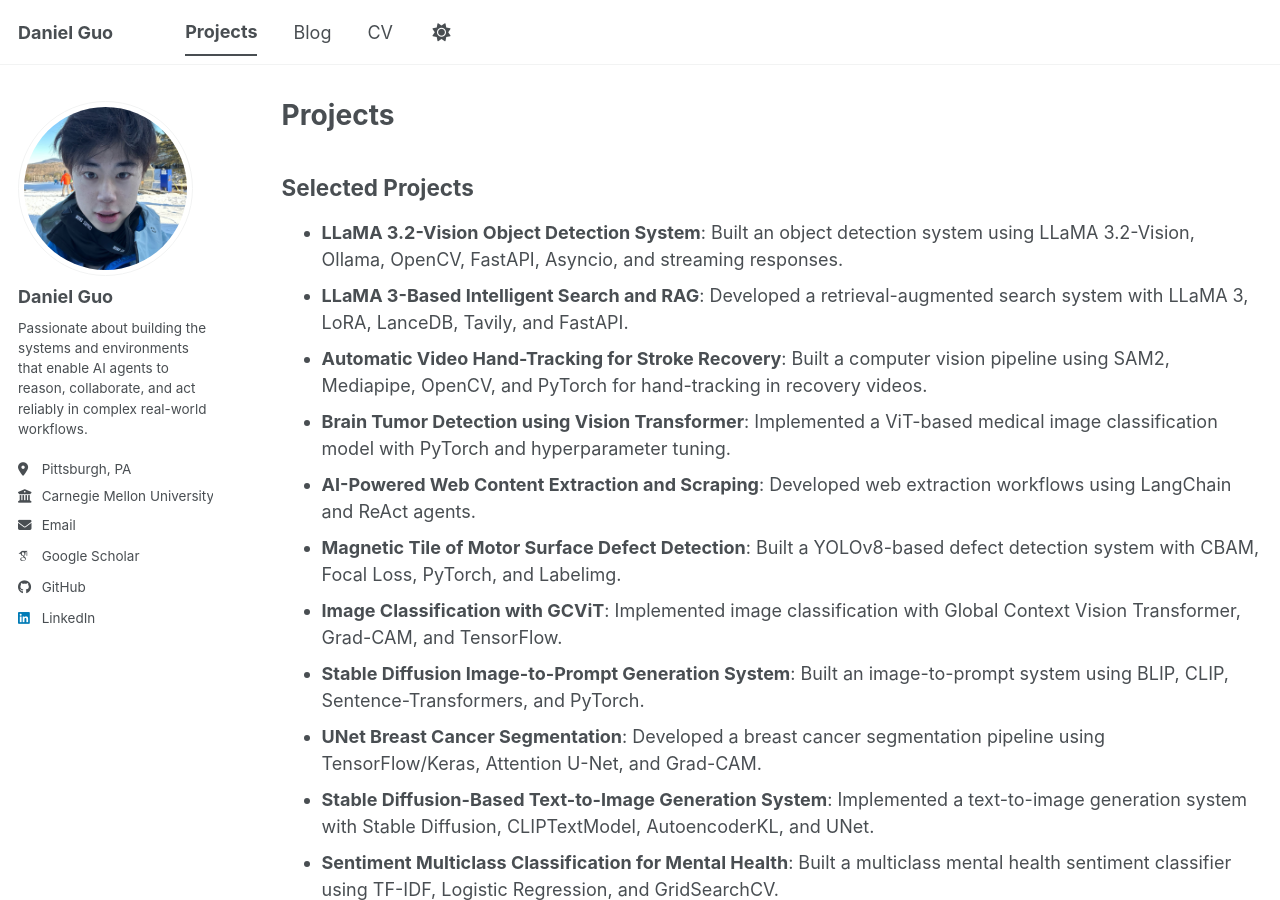
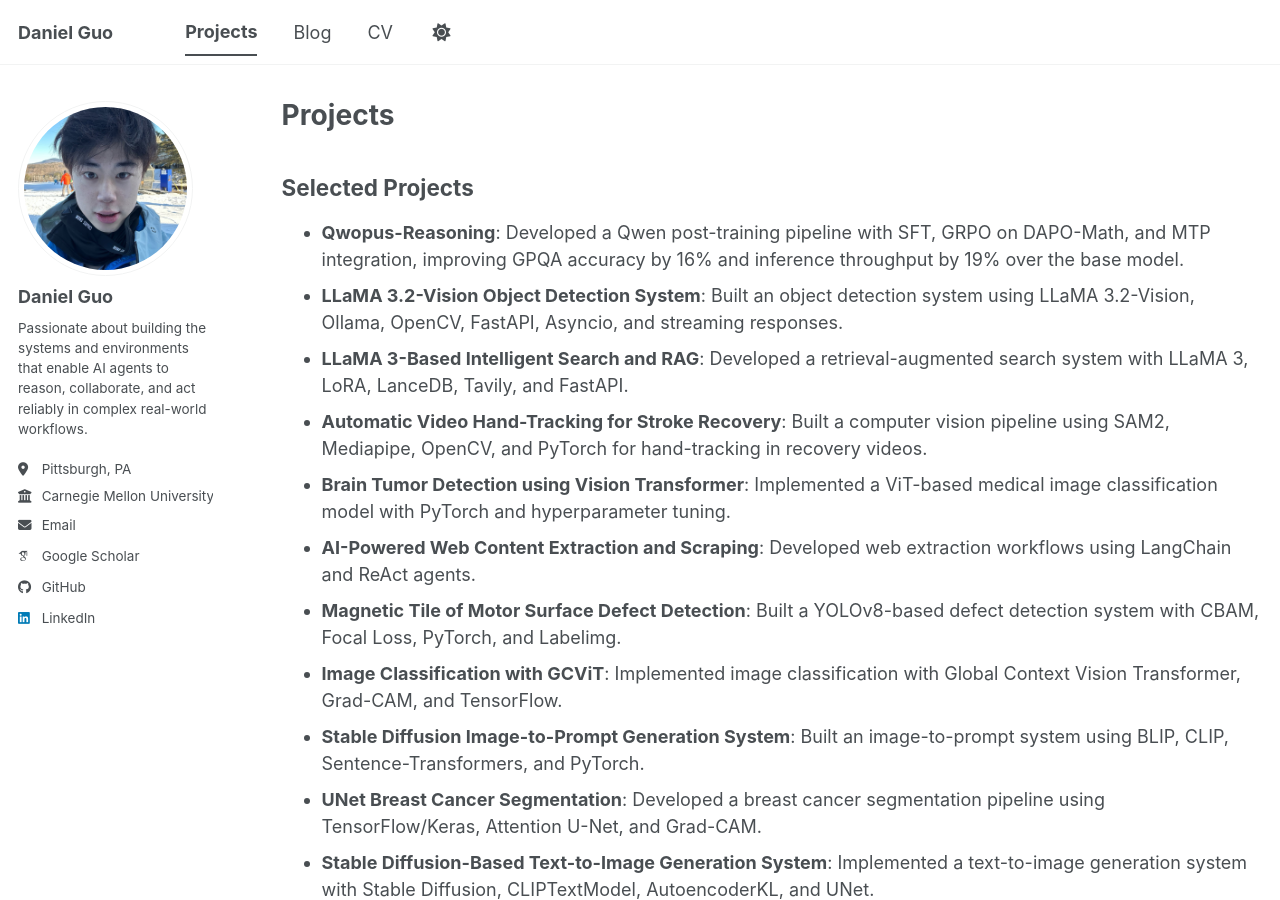
Before and after one commit to daniel-guooo/daniel-guooo.github.io, a Jekyll site: the page built from _pages/projects.md, in a window 1280 px wide and 900 px high. Built offline with Jekyll 4.4.1, drawn with Linux system fonts in a browser that asks for light colours; some web fonts are replaced; a script bundle is joined from its source files by our own code; library files that are not in the unit come from our copies.

Commit message:
Add Qwopus reasoning project

```diff
--- a/_pages/projects.md
+++ b/_pages/projects.md
@@ -7,6 +7,7 @@ author_profile: true
 
 ## Selected Projects
 
+- **Qwopus-Reasoning**: Developed a Qwen post-training pipeline with SFT, GRPO on DAPO-Math, and MTP integration, improving GPQA accuracy by 16% and inference throughput by 19% over the base model.
 - **LLaMA 3.2-Vision Object Detection System**: Built an object detection system using LLaMA 3.2-Vision, Ollama, OpenCV, FastAPI, Asyncio, and streaming responses.
 - **LLaMA 3-Based Intelligent Search and RAG**: Developed a retrieval-augmented search system with LLaMA 3, LoRA, LanceDB, Tavily, and FastAPI.
 - **Automatic Video Hand-Tracking for Stroke Recovery**: Built a computer vision pipeline using SAM2, Mediapipe, OpenCV, and PyTorch for hand-tracking in recovery videos.
```
